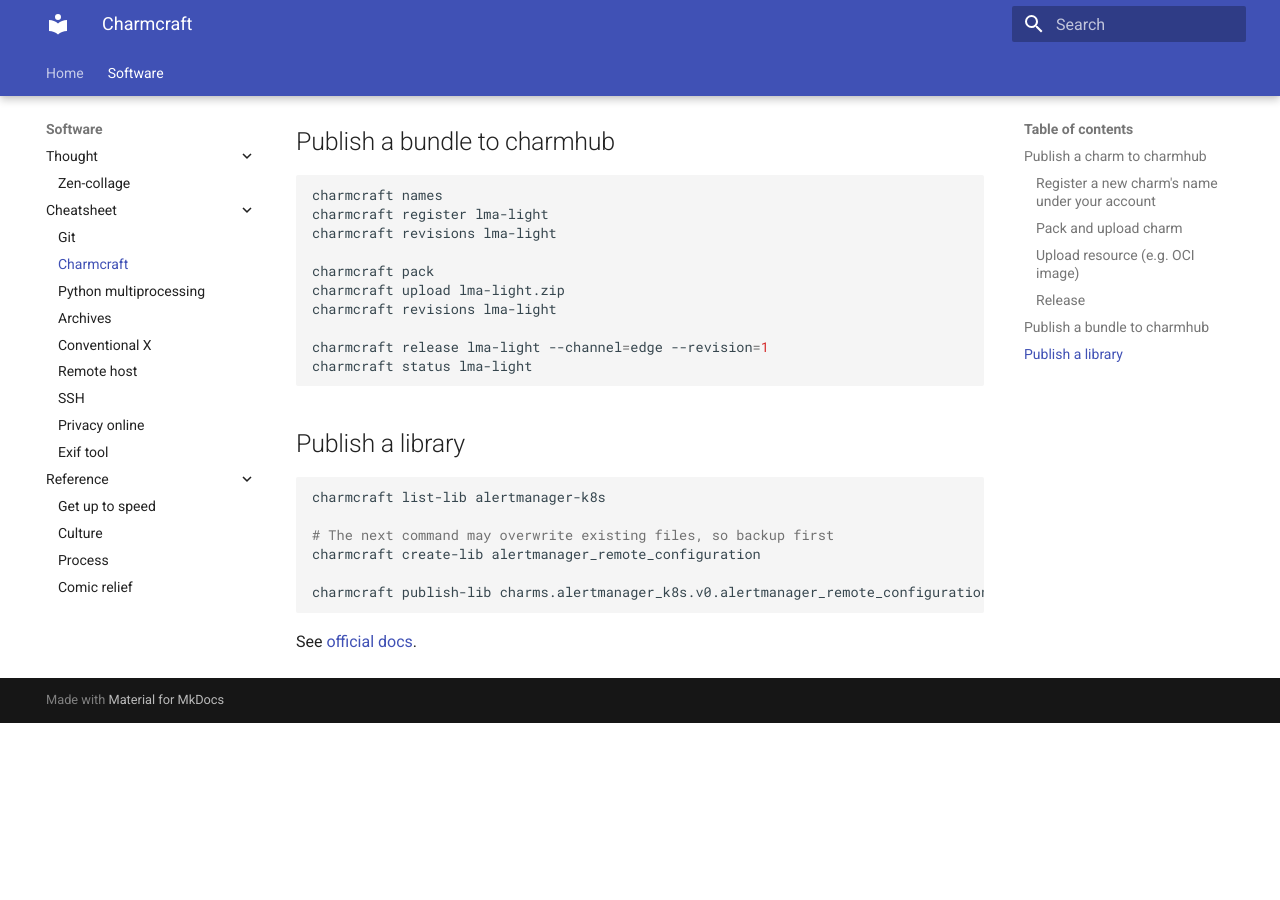
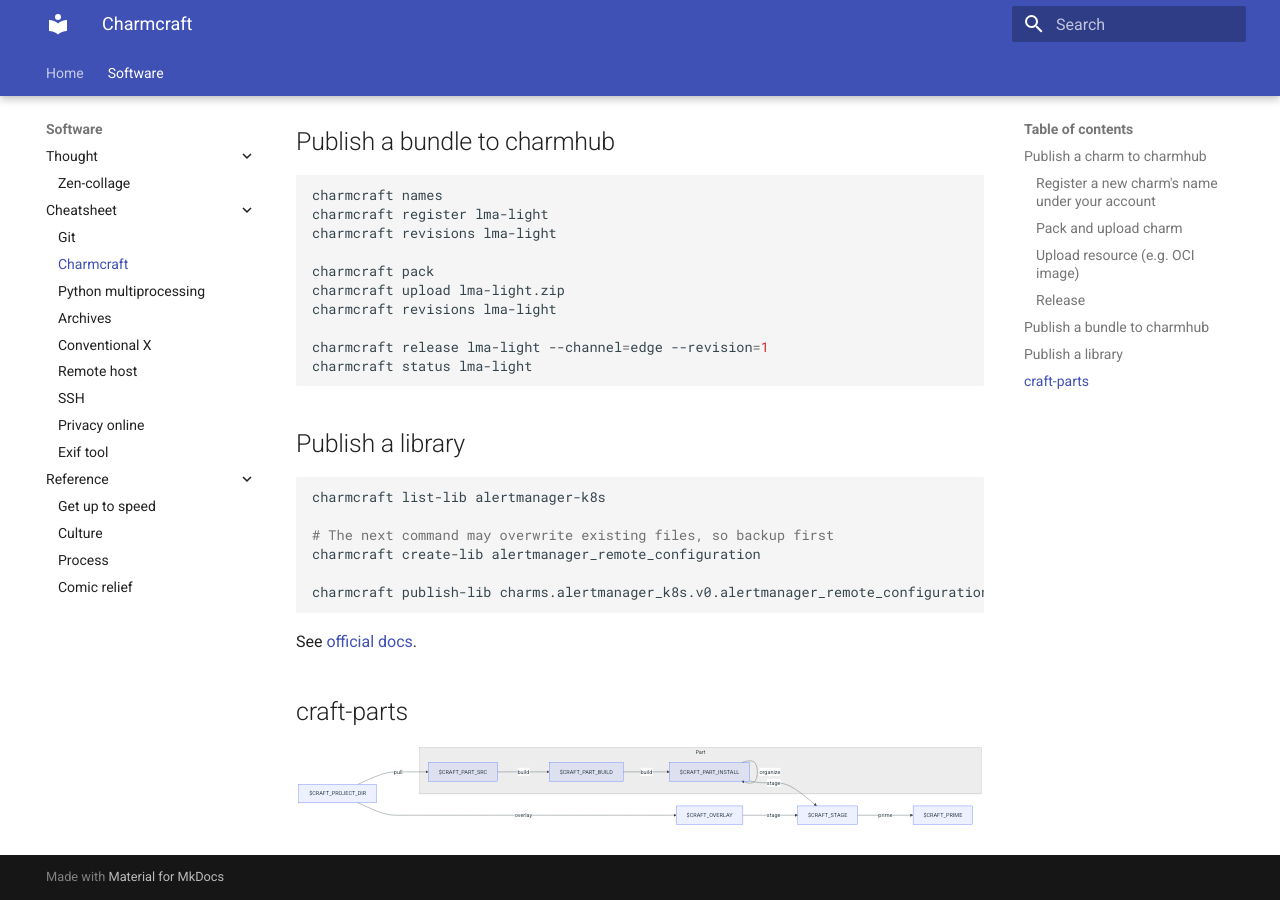
Before and after one commit to sed-i/sed-i.github.io, an MkDocs documentation site: the page built from docs/software/cheatsheet/charmcraft.md, in a window 1280 px wide and 900 px high, scrolled down 1175 px. Built offline with MkDocs 1.6.1 and Material for MkDocs 9.7.7, drawn with Linux system fonts in a browser that asks for light colours; before the commit the page ends 1898 px from its top, so only the background shows below that; some of the changed lines change nothing that is shown.

Commit message:
Add craft-parts diagram

````diff
--- a/docs/software/cheatsheet/charmcraft.md
+++ b/docs/software/cheatsheet/charmcraft.md
@@ -86,3 +86,28 @@
 ```
 
 See [official docs](https://juju.is/docs/sdk/charmcraft-libraries).
+
+## craft-parts
+```mermaid
+graph LR
+
+subgraph Part
+$CRAFT_PART_SRC
+$CRAFT_PART_BUILD
+$CRAFT_PART_INSTALL
+end
+
+$CRAFT_PROJECT_DIR
+--->|pull| $CRAFT_PART_SRC
+--->|build| $CRAFT_PART_BUILD
+--->|build| $CRAFT_PART_INSTALL
+--->|stage| $CRAFT_STAGE
+--->|prime| $CRAFT_PRIME
+
+$CRAFT_PROJECT_DIR
+--->|overlay| $CRAFT_OVERLAY
+--->|stage| $CRAFT_STAGE
+
+$CRAFT_PART_INSTALL
+--->|organize| $CRAFT_PART_INSTALL
+```
````
